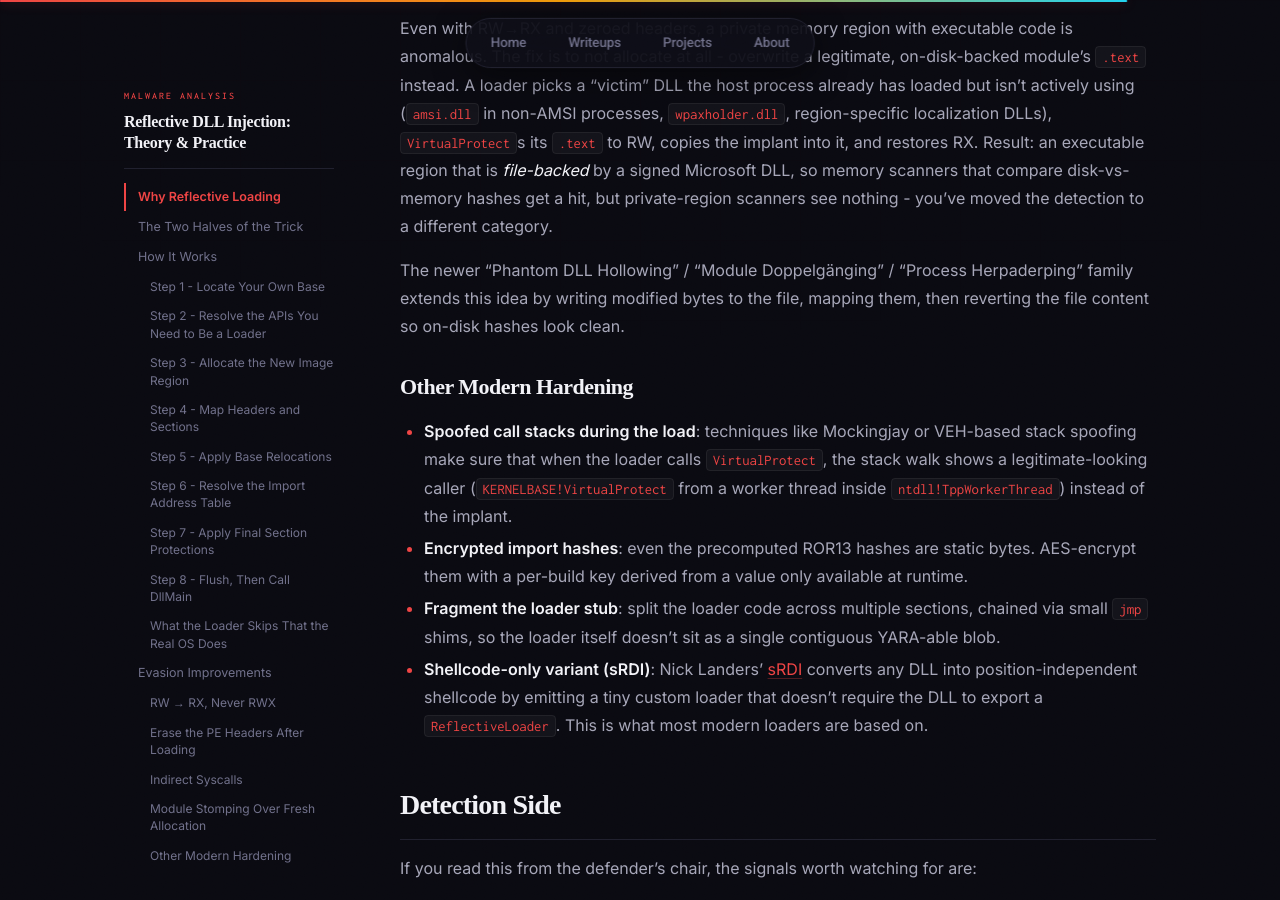
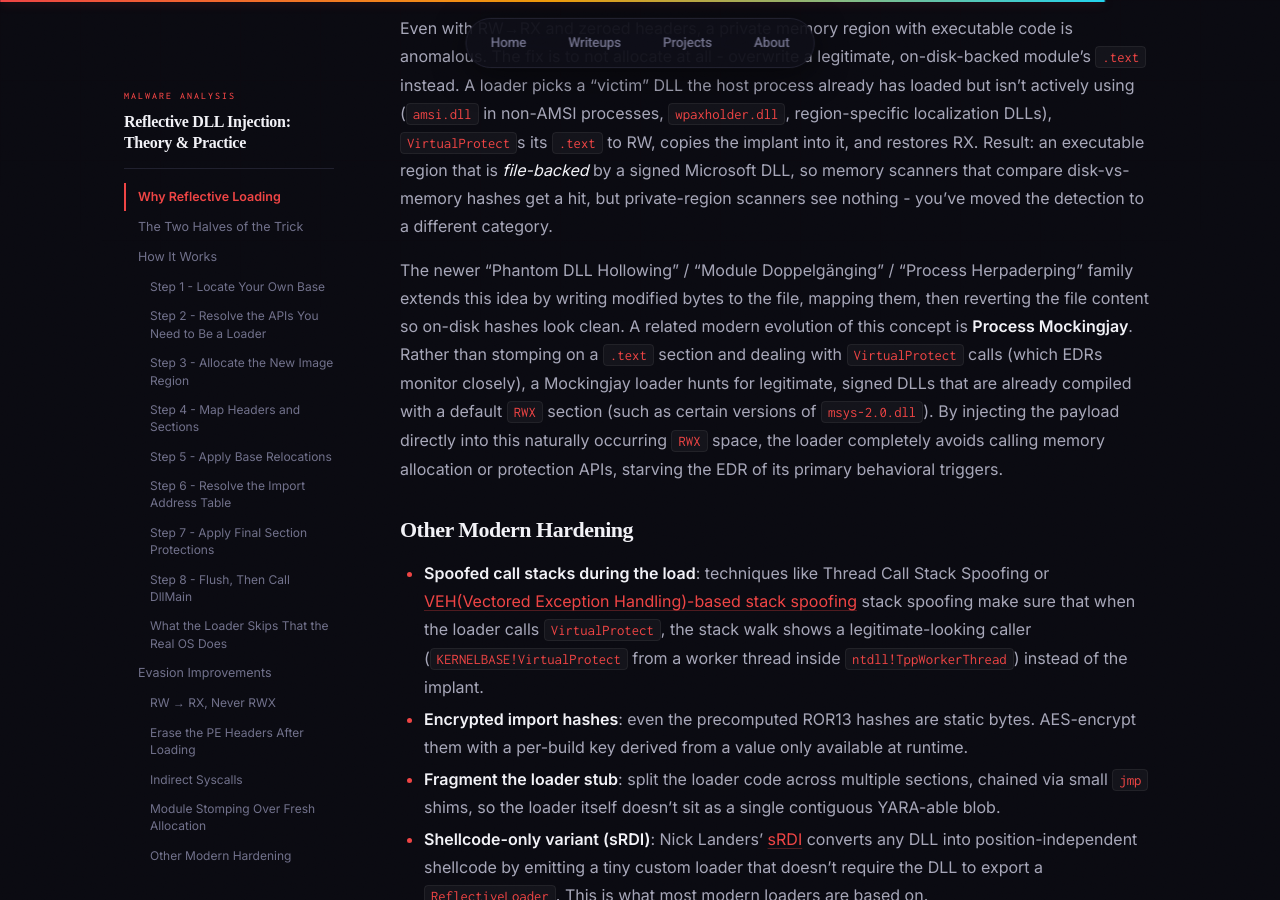
Before and after one commit to Robinx0/robinx0.github.io, a Jekyll site: the page built from blogs/malware-analysis/reflective-dll.md, in a window 1280 px wide and 900 px high, scrolled down 7626 px. Built offline with Jekyll 4.4.1, drawn with Linux system fonts in a browser that asks for light colours; some web fonts are replaced; some of the changed text lies outside the part shown.

Commit message:
Update reflective-dll.md

```diff
--- a/blogs/malware-analysis/reflective-dll.md
+++ b/blogs/malware-analysis/reflective-dll.md
@@ -3,7 +3,7 @@ title: "Reflective DLL Injection: Theory & Practice"
 description: "Understanding reflective DLL loading - manually mapping a PE in memory without disk or LoadLibrary, with a complete walk-through of the bootstrap, header parsing, section mapping, relocation fix-ups, import resolution, and modern OPSEC improvements."
 date: 2026-03-12
 difficulty: Hard
-tags: [dll-injection, reflective-loading, in-memory, pe-loading]
+tags: [dll-injection, reflective-loading, in-memory, pe-loading, veh, mockingjay, dll-hijacking]
 ---
 
 ## Why Reflective Loading
@@ -203,10 +203,11 @@ API hooks live in user-mode `ntdll.dll`. If your loader calls `NtAllocateVirtual
 Even with RW→RX and zeroed headers, a private memory region with executable code is anomalous. The fix is to not allocate at all - overwrite a legitimate, on-disk-backed module's `.text` instead. A loader picks a "victim" DLL the host process already has loaded but isn't actively using (`amsi.dll` in non-AMSI processes, `wpaxholder.dll`, region-specific localization DLLs), `VirtualProtect`s its `.text` to RW, copies the implant into it, and restores RX. Result: an executable region that is *file-backed* by a signed Microsoft DLL, so memory scanners that compare disk-vs-memory hashes get a hit, but private-region scanners see nothing - you've moved the detection to a different category.
 
 The newer "Phantom DLL Hollowing" / "Module Doppelgänging" / "Process Herpaderping" family extends this idea by writing modified bytes to the file, mapping them, then reverting the file content so on-disk hashes look clean.
+A related modern evolution of this concept is **Process Mockingjay**. Rather than stomping on a `.text` section and dealing with `VirtualProtect` calls (which EDRs monitor closely), a Mockingjay loader hunts for legitimate, signed DLLs that are already compiled with a default `RWX` section (such as certain versions of `msys-2.0.dll`). By injecting the payload directly into this naturally occurring `RWX` space, the loader completely avoids calling memory allocation or protection APIs, starving the EDR of its primary behavioral triggers.
 
 ### Other Modern Hardening
 
-- **Spoofed call stacks during the load**: techniques like Mockingjay or VEH-based stack spoofing make sure that when the loader calls `VirtualProtect`, the stack walk shows a legitimate-looking caller (`KERNELBASE!VirtualProtect` from a worker thread inside `ntdll!TppWorkerThread`) instead of the implant.
+- **Spoofed call stacks during the load**: techniques like Thread Call Stack Spoofing or [VEH(Vectored Exception Handling)-based stack spoofing](https://fluxsec.red/vectored-exception-handling-squared-rust) stack spoofing make sure that when the loader calls `VirtualProtect`, the stack walk shows a legitimate-looking caller (`KERNELBASE!VirtualProtect` from a worker thread inside `ntdll!TppWorkerThread`) instead of the implant.
 - **Encrypted import hashes**: even the precomputed ROR13 hashes are static bytes. AES-encrypt them with a per-build key derived from a value only available at runtime.
 - **Fragment the loader stub**: split the loader code across multiple sections, chained via small `jmp` shims, so the loader itself doesn't sit as a single contiguous YARA-able blob.
 - **Shellcode-only variant (sRDI)**: Nick Landers' [sRDI](https://github.com/monoxgas/sRDI) converts any DLL into position-independent shellcode by emitting a tiny custom loader that doesn't require the DLL to export a `ReflectiveLoader`. This is what most modern loaders are based on.
```
